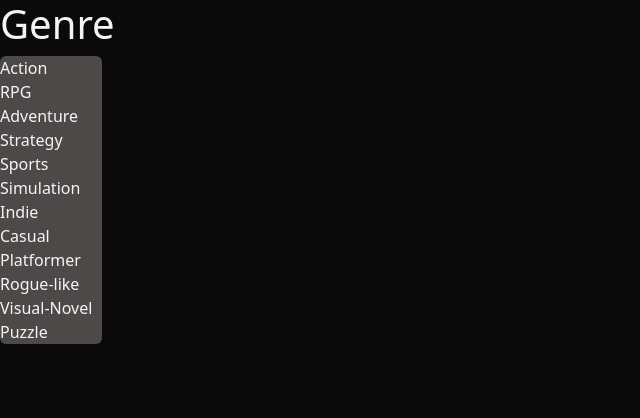
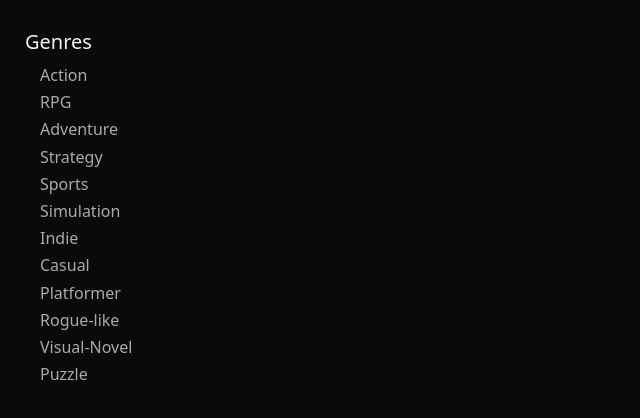
Before and after one commit to tranpaul707/video_gamer_viewer_react, a React (Vite) app in the folder games_viewer/: page / in a window 1280 px wide. Shown: the top 418 px of the page, without its empty margins (0-640 px from the left). Built offline with nearby package versions, Linux system fonts and the light colour scheme.

Commit message:
Further stylized css components

```diff
--- a/games_viewer/src/components/Genre/Genre.css
+++ b/games_viewer/src/components/Genre/Genre.css
@@ -1,4 +1,16 @@
 .list-group{
-    background-color: rgb(78, 73, 73);
-    width: 8%;
+    width: 15%;
+    color: rgb(171, 171, 171);
+    margin-left: 40px;
+    line-height: 1.7;
 }
+
+ul{
+    list-style: none;
+    padding-left: 0;
+}
+
+h5{
+    padding-top: 30px;
+    margin-left: 25px;
+}
--- a/games_viewer/src/components/Genre/Genre.tsx
+++ b/games_viewer/src/components/Genre/Genre.tsx
@@ -19,7 +19,7 @@ const Genre = () => {
 
   return (
     <>
-      <h1>Genre</h1>
+      <h5> Genres </h5>
       <ul className="list-group">
         {genres.map((genre) => (
           <li> {genre} </li>
```
